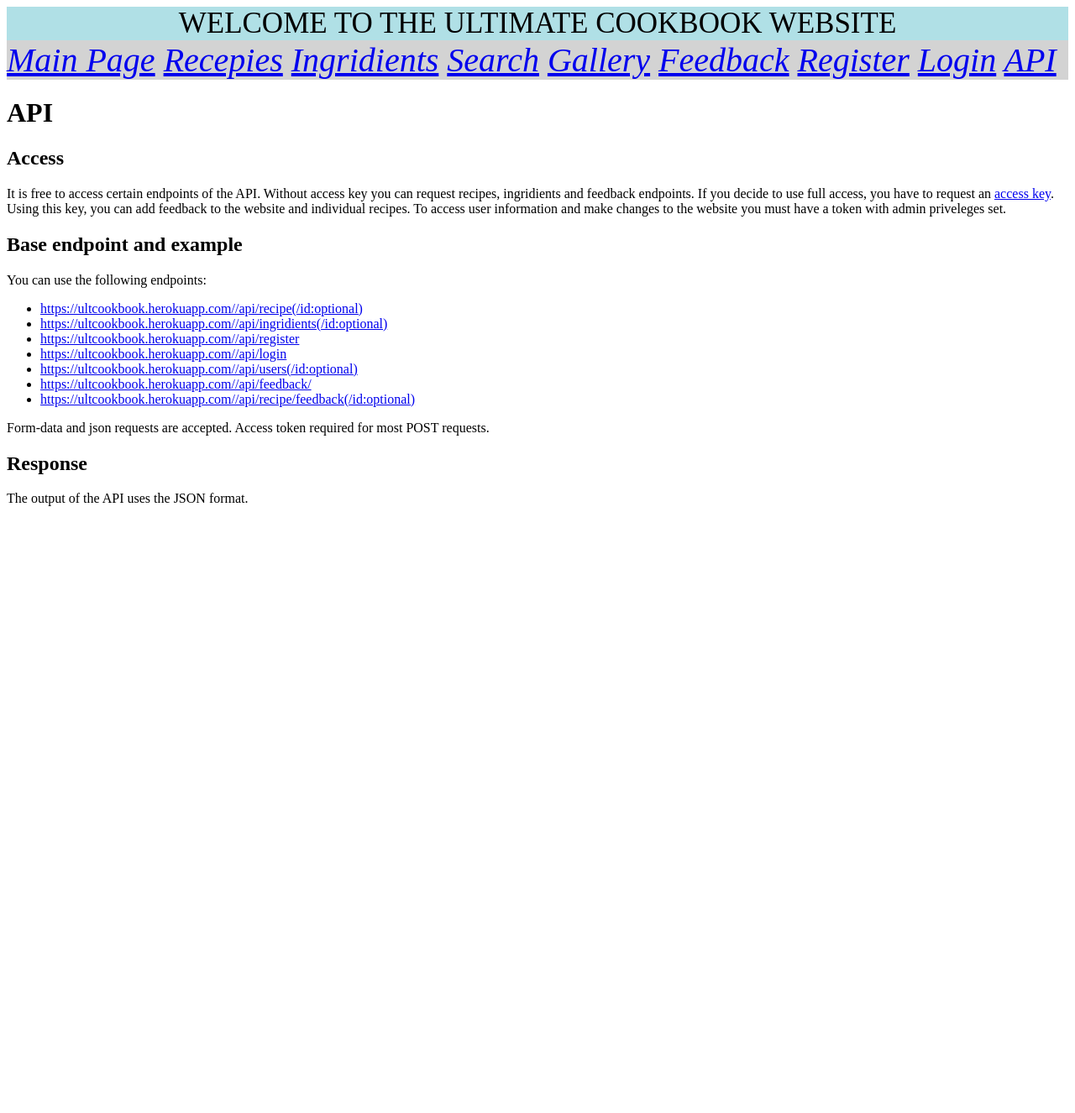
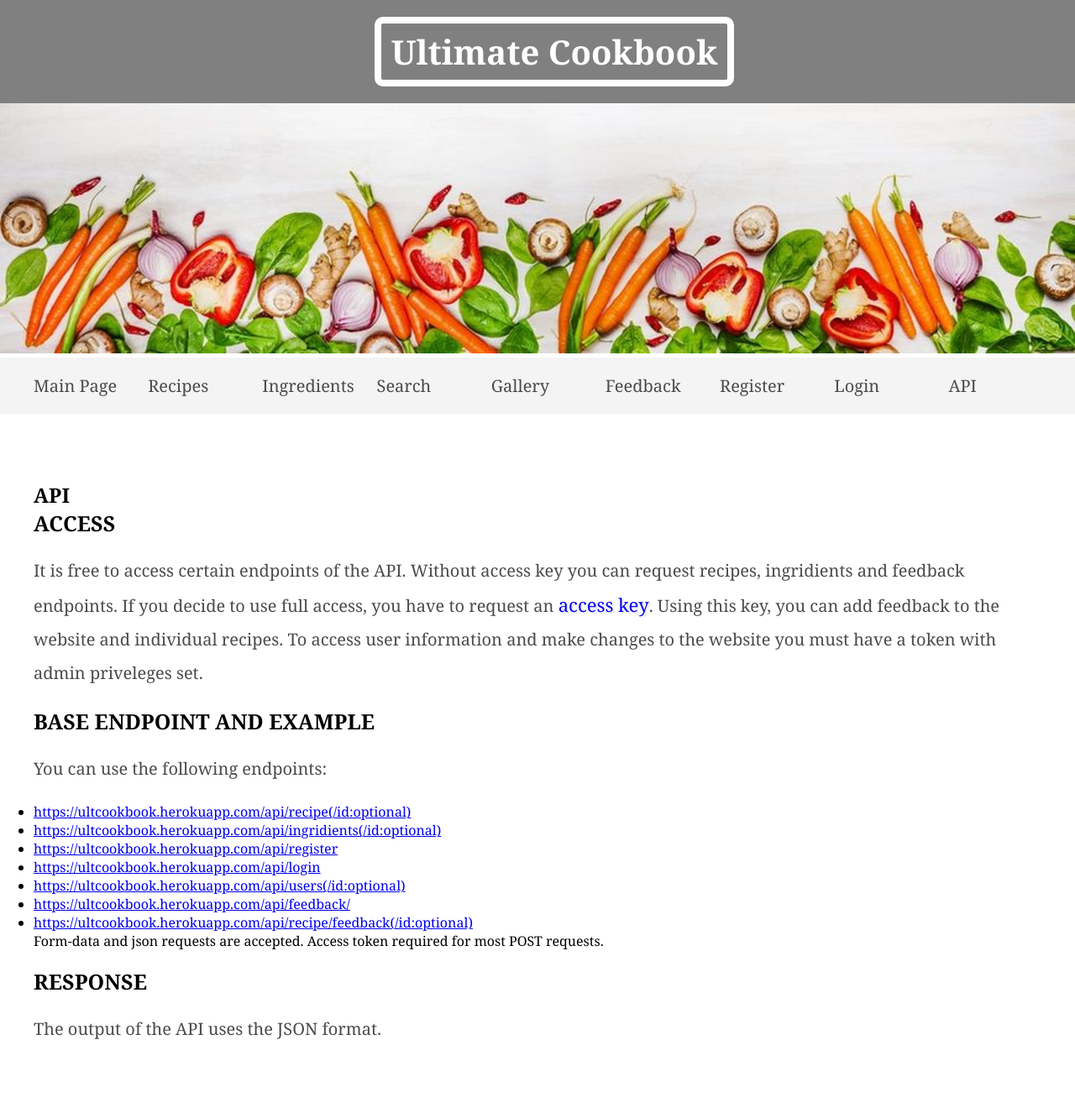
Before and after one commit to Oleksl888/ult_cook_book_v5, a Flask app: page /api.html in a window 1280 px wide. Shown: the whole page at 84% size. Before the commit the page ends 603 px from the top, so only its background shows below. Run offline with Flask 2, Linux system fonts and the light colour scheme.

Commit message:
added css properties

```diff
--- a/config.py
+++ b/config.py
@@ -4,6 +4,7 @@ import os
 class Config:
     basedir = os.path.abspath(os.path.dirname(__file__))
     SQLALCHEMY_DATABASE_URI = 'sqlite:///' + os.path.join(basedir, 'data', 'cook.db')
+    SQLALCHEMY_TRACK_MODIFICATIONS = False
     MAIL_SERVER = 'smtp.gmail.com'
     MAIL_USERNAME = os.environ.get('MAIL_USERNAME', '')
     MAIL_PASSWORD = os.environ.get('MAIL_PASSWORD', '')
--- a/src/templates/api.html
+++ b/src/templates/api.html
@@ -1,24 +1,27 @@
 {% extends 'base.html' %}
 {% block content %}
+<article>
 <h1>API</h1>
 <h2>Access</h2>
-<div>It is free to access certain endpoints of the API.
+<p>It is free to access certain endpoints of the API.
 Without access key you can request recipes, ingridients and feedback endpoints.
 If you decide to use full access, you have to request an <a href="/api/login.html">access key</a>.
 Using this key, you can add feedback to the website and individual recipes. To access user information and make changes to the website you must have a token with admin priveleges set.
-</div>
+</p>
 <h2>Base endpoint and example</h2>
-You can use the following endpoints:<br>
+<p>You can use the following endpoints:<br>
 <ul>
-<li><a href ="https://ultcookbook.herokuapp.com//api/recipe">https://ultcookbook.herokuapp.com//api/recipe(/id:optional)</a></li>
-<li><a href ="https://ultcookbook.herokuapp.com//api/ingridients">https://ultcookbook.herokuapp.com//api/ingridients(/id:optional)</a></li>
-<li><a href ="https://ultcookbook.herokuapp.com//api/register">https://ultcookbook.herokuapp.com//api/register</a></li>
-<li><a href ="https://ultcookbook.herokuapp.com//api/login">https://ultcookbook.herokuapp.com//api/login</a></li>
-<li><a href ="https://ultcookbook.herokuapp.com//api/users">https://ultcookbook.herokuapp.com//api/users(/id:optional)</a></li>
-<li><a href ="https://ultcookbook.herokuapp.com//api/feedback">https://ultcookbook.herokuapp.com//api/feedback/</a></li>
-<li><a href ="https://ultcookbook.herokuapp.com//api/recipe/feedback">https://ultcookbook.herokuapp.com//api/recipe/feedback(/id:optional)</a></li>
+<li><a href ="https://ultcookbook.herokuapp.com/api/recipe">https://ultcookbook.herokuapp.com/api/recipe(/id:optional)</a></li>
+<li><a href ="https://ultcookbook.herokuapp.com/api/ingridients">https://ultcookbook.herokuapp.com/api/ingridients(/id:optional)</a></li>
+<li><a href ="https://ultcookbook.herokuapp.com/api/register">https://ultcookbook.herokuapp.com/api/register</a></li>
+<li><a href ="https://ultcookbook.herokuapp.com/api/login">https://ultcookbook.herokuapp.com/api/login</a></li>
+<li><a href ="https://ultcookbook.herokuapp.com/api/users">https://ultcookbook.herokuapp.com/api/users(/id:optional)</a></li>
+<li><a href ="https://ultcookbook.herokuapp.com/api/feedback">https://ultcookbook.herokuapp.com/api/feedback/</a></li>
+<li><a href ="https://ultcookbook.herokuapp.com/api/recipe/feedback">https://ultcookbook.herokuapp.com/api/recipe/feedback(/id:optional)</a></li>
 </ul>
 Form-data and json requests are accepted. Access token required for most POST requests.
+    </p>
 <h2>Response</h2>
-The output of the API uses the JSON format.
+<p>The output of the API uses the JSON format.</p>
+</article>
 {% endblock %}
--- a/src/templates/base.html
+++ b/src/templates/base.html
@@ -5,67 +5,68 @@
     <meta name="viewport" content="width=device-width, initial-scale=1">
     <title>Ultimate Cookbook</title>
     <link href="/static/favicon.ico" rel="icon">
+    <link rel="stylesheet" href="/static/styles.css">
 </head>
-<header style="text-align:center; background-color:powderblue; font-size: 35px">
-WELCOME TO THE ULTIMATE COOKBOOK WEBSITE<br>
+<body>
+<header>
+<h1>Ultimate Cookbook</h1>
+</header>
+<section class="banner">
+    <img src="static/banner.jpg" alt="ultimate cookbook welcome banner">
+</section>
+
+{% if not user %}
+<nav class="nav-unregistered">
+    <ul>
+    <li><a href="/index.html" title="Go to the Main Page">Main Page</a></li>
+    <li><a href="/recepies.html" title="Go to see only recipes">Recipes</a></li>
+    <li><a href="/ingridients.html" title="Go to see all the ingredients">Ingredients</a></li>
+    <li><a href="/search.html" title="Go to Search Recipe or Ingredient">Search</a></li>
+    <li><a href="/gallery.html" title="Go to the Photo Gallery">Gallery</a></li>
+    <li><a href="/feedback.html" title="Leave some feedback">Feedback</a></li>
+    <li><a href="/register.html" title="Register here">Register</a></li>
+    <li><a href="/login.html" title="Login here">Login</a></li>
+    <li><a href="/api.html" title="Use API">API</a></li>
+    </ul>
+    </nav>
+    {% else %}
+<nav class="nav-registered">
+    <ul>
+    <li><a href="/index.html" title="Go to the Main Page">Hello, {{ user }}</a></li>
+    <li><a href="/recepies.html" title="Go to see only recipes">Recipes</a></li>
+    <li><a href="/ingridients.html" title="Go to see all the ingredients">Ingredients</a></li>
+    <li><a href="/search.html" title="Go to Search Recipe or Ingredient">Search</a></li>
+    <li><a href="/gallery.html" title="Go to the Photo Gallery">Gallery</a></li>
+    <li><a href="/feedback.html" title="Leave some feedback">Feedback</a></li>
+    <li><a href="/profile.html" title="View your profile">User Profile</a></li>
+    <li><a href="/login.html" title="Login here">Logout</a></li>
+    <li><a href="/api.html" title="Use API">API</a></li>
+    </ul>
+</nav>
+    {% endif %}
+
+<main>
+<h3 class="flashes">
+{% for message in get_flashed_messages() %}
+  {{ message }}
+  {% endfor %}
+</h3>
+
+<div class="welcome">
+
+</div>
+
+{% block content %} {% endblock %}
+</main>
+<footer>
+    {% if visits %}
+    <b style="color: green">So far {{ visits }} unique visitors has been to this website!</b><br>
+    {% endif %}
     {% if info %}
     <small>Hello dear guest from {{ info.city }}. It is a pleasure to have someone from
                   {{ info.country }} {{ info.flag }} visiting our beautiful webpage.</small>
     {% endif %}
-</header>
-<style>
-table {
-  font-family: arial, sans-serif;
-  border-collapse: collapse;
-  width: 100%;
-  font-color: black
-}
-td, th {
-  border: 1px solid #dddddd;
-  text-align: left;
-  padding: 8px;
-}
-tr:nth-child(even) {
-  background-color: #dddddd;
-}
-</style>
-{% if not user %}
-<nav style="width:100%; font-size: 40px; font-style: italic; background-color: lightgray;">
-    <a href="/index.html" title="Go to the Main Page">Main Page</a>
-    <a href="/recepies.html" title="Go to see only recepies">Recepies</a>
-    <a href="/ingridients.html" title="Go to see all the ingridients">Ingridients</a>
-    <a href="/search.html" title="Go to Search Recipe or Ingridient">Search</a>
-    <a href="/gallery.html" title="Go to the Photo Gallery">Gallery</a>
-    <a href="/feedback.html" title="Leave some feedback">Feedback</a>
-    <a href="/register.html" title="Register here">Register</a>
-    <a href="/login.html" title="Login here">Login</a>
-    <a href="/api.html" title="Use API">API</a>
-    </nav>
-    {% else %}
-<nav style="width:100%; font-size: 40px; font-style: italic; background-color: yellow;">
-    <a href="/index.html" title="Go to the Main Page">Hello, {{ user }}</a>
-    <a href="/recepies.html" title="Go to see only recepies">Recepies</a>
-    <a href="/ingridients.html" title="Go to see all the ingridients">Ingridients</a>
-    <a href="/search.html" title="Go to Search Recipe or Ingridient">Search</a>
-    <a href="/gallery.html" title="Go to the Photo Gallery">Gallery</a>
-    <a href="/feedback.html" title="Leave some feedback">Feedback</a>
-    <a href="/profile.html" title="View your profile">User Profile</a>
-    <a href="/login.html" title="Login here">Logout</a>
-    <a href="/api.html" title="Use API">API</a>
-</nav>
-    {% endif %}
+</footer>
 
-<body>
-<h3 style="color: red">
-{% for message in get_flashed_messages() %}
-  {{ message }}
-  {% endfor %}
-</h3>
-{% block content %} {% endblock %}
-    {% if visits %}
-<footer>
-    <b style="color: green">So far {{ visits }} unique visitors has been to this website!</b>
-</footer>
-    {% endif %}
 </body>
 </html>
--- /dev/null
+++ b/static/styles.css
@@ -0,0 +1,163 @@
+body, ul, li, h1, h2, h3, a {
+    margin: 0;
+    padding: 0;
+    font-family: georgia
+}
+
+header{
+    background-color: grey;
+    padding: 20px;
+    text-align: center;
+    position: fixed;
+    width: 100%;
+    z-index: 1;
+    top: 0;
+    left: 0;
+}
+header h1{
+  color: white;
+  font-size: 40px;
+  border: 8px solid white;
+  padding: 6px 12px;
+  display: inline-block;
+  border-radius: 10px;
+}
+
+.banner{
+  width: 100%;
+}
+.banner img{
+  max_width: 100%;
+  width: 100%;
+}
+
+nav{
+  padding: 20px;
+  position: sticky;
+  top: 110px;
+}
+.nav-unregistered{
+ background-color: #F4F4F4;
+}
+.nav-registered{
+ background-color: grey;
+}
+nav ul{
+  white-space: nowrap;
+  max-width: 1200px;
+  margin: 0 auto;
+}
+nav li{
+  width: 11%;
+  display: inline-block;
+  font-size: 20px;
+}
+nav li a{
+ text-decoration: none;
+ color: #4b4b4b;
+}
+
+main{
+  max-width: 100%;
+  width: 1200px;
+  margin: 80px auto;
+  padding 0 40px;
+  box-sizing: border-box;
+
+}
+
+article h2{
+  font-size: 25px;
+  text-transform: uppercase;
+}
+article p{
+  line-height: 2em;
+  color: #4b4b4b;
+  font-size: 20px
+}
+article p a{
+  text-decoration: none;
+  font-size: 1.1em;
+  text-shadow: 2px 2px #E9E9E9;
+}
+
+.flashes{
+  text-align: right;
+  color: red;
+}
+
+table {
+  border-collapse: collapse;
+  width: 100%;
+  line-height: 1.5em;
+  color: #4b4b4b;
+  font-size: 18px
+}
+
+th, td {
+  padding: 8px;
+  text-align: left;
+  border-bottom: 1px solid #ddd;
+
+}
+td:hover {background-color: #ddd; text-transform: uppercase;}
+th{
+  text-transform: uppercase;
+  text-align: center;
+}
+tr{
+  text-decoration: none;
+  text-shadow: 2px 2px #E9E9E9
+}
+/*
+h1 {
+  color: orange;
+  background-color: slategray;
+  font-size: 20px;
+  text-decoration: underline;
+  font-family: georgia;
+  text-align: center;
+}
+p{
+  color: slategray;
+  text-align: right;
+  line-height: 30px;
+  letter-spacing: 2px;
+  column-count: 3;
+  column-gap: 60px;
+  border: 1px dashed #4fdb4f;
+  background-color: #ebebeb;
+  padding: 20px;
+
+}
+ul{
+  /* border-width: 4px;
+  border-style: solid;
+  border-color: crimson;*/
+  /*border: 4px solid crimson;*/
+  /*
+  border-bottom: 4px solid crimson;
+  border-left: 8px dashed crimson;
+}
+li{
+  list-style-type: square;
+  text-shadow: 2px 2px #E9E9E9;
+}
+span{
+  display: inline-block;
+  margin: 20px;
+  padding: 20px;
+}
+div{
+  border: 2px solid crimson;
+  margin: 20px;
+  padding: 20px;
+}
+a[href]{
+  background-color: #3dd13d;
+  color: white;
+  text-decoration: none;
+  font-weight: bold;
+  text-transform: uppercase;
+  border: 2px solid blue;
+}
```
Also changed, not shown: src/templates/index.html (+11 -0 lines), data/cook.db, static/banner.jpg (added), static/img/mole_poblana.jpg (added), static/img/stuffed_dates.jpg (added).
